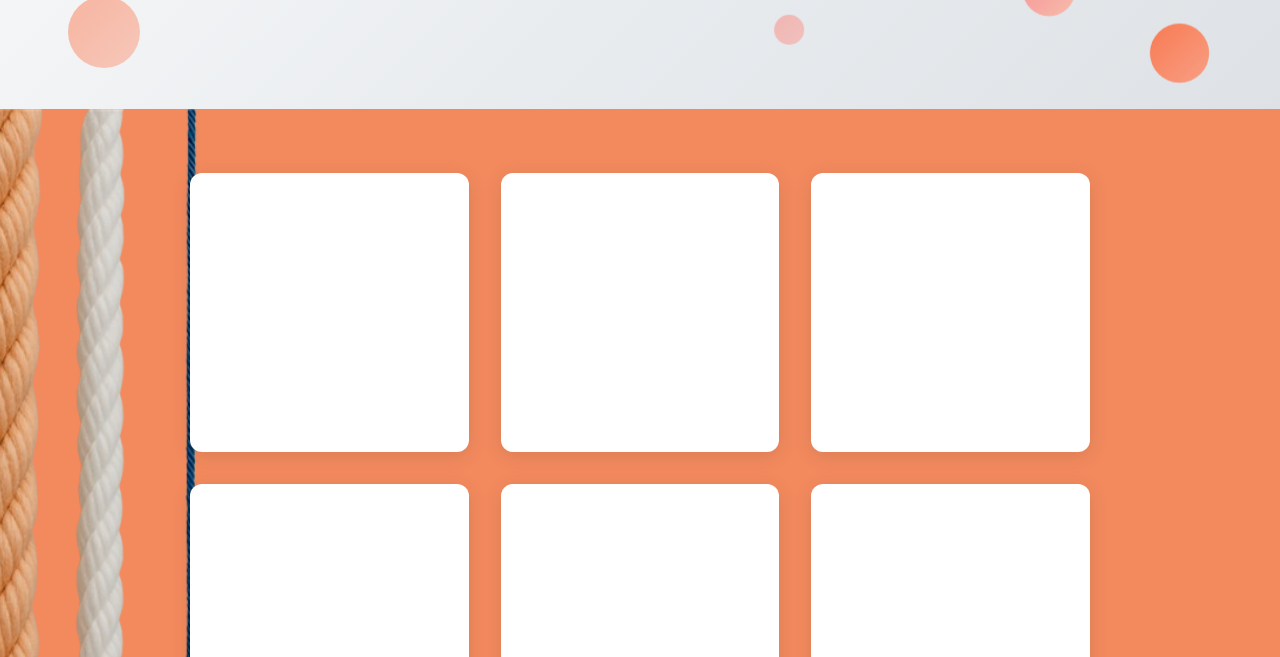
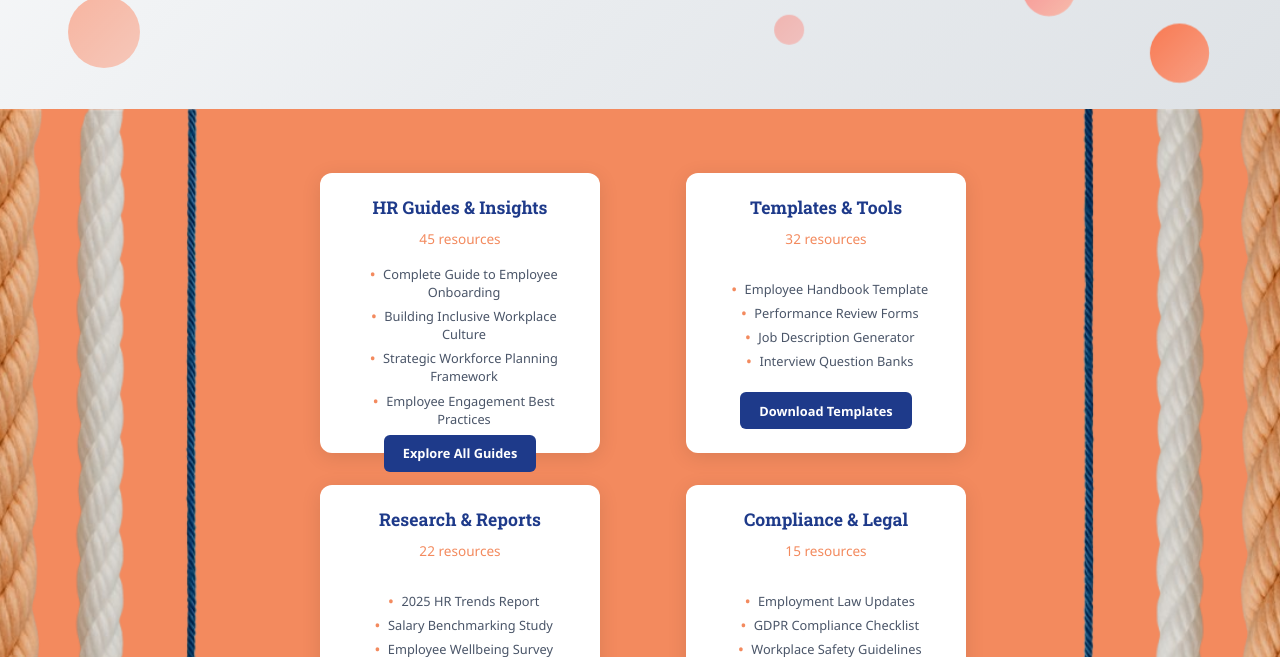
Before and after one commit to Salihababar123/hr-website-, a plain HTML site: page resources.html in a window 1280 px wide. Shown: the part 295-952 px from the top of the page. Drawn offline with Linux system fonts and the light colour scheme.

Commit message:
commit message

```diff
--- a/resources.html
+++ b/resources.html
@@ -65,43 +65,96 @@
         <img src="images/Thread.png" alt="Thread pattern" style="width: 100%; height: 100%; object-fit: cover;">
     </div>
 
-        <div class="container">
+    <div class="rope-container">
+        <img src="images/Thread right.png" alt="Rope pattern" style="width: 100%; height: 100%; object-fit: cover;">
+    </div>
+
+    <div class="tiles-container">
         <div class="tiles-grid">
+            <!-- HR Guides & Insights Tile -->
             <div class="tile">
                 <div class="tile-content">
-                        <!-- Empty tile - ready for content -->
+                    <div class="tile-header">
+                        <h3 class="tile-title">HR Guides & Insights</h3>
+                        <p class="tile-subtitle">45 resources</p>
+                    </div>
+                    <div class="tile-body">
+                        <ul class="tile-list">
+                            <li>Complete Guide to Employee Onboarding</li>
+                            <li>Building Inclusive Workplace Culture</li>
+                            <li>Strategic Workforce Planning Framework</li>
+                            <li>Employee Engagement Best Practices</li>
+                        </ul>
+                    </div>
+                    <div class="tile-footer">
+                        <button class="tile-button">Explore All Guides</button>
                     </div>
                 </div>
+            </div>
+
+            <!-- Templates & Tools Tile -->
             <div class="tile">
                 <div class="tile-content">
-                        <!-- Empty tile - ready for content -->
+                    <div class="tile-header">
+                        <h3 class="tile-title">Templates & Tools</h3>
+                        <p class="tile-subtitle">32 resources</p>
+                    </div>
+                    <div class="tile-body">
+                        <ul class="tile-list">
+                            <li>Employee Handbook Template</li>
+                            <li>Performance Review Forms</li>
+                            <li>Job Description Generator</li>
+                            <li>Interview Question Banks</li>
+                        </ul>
+                    </div>
+                    <div class="tile-footer">
+                        <button class="tile-button">Download Templates</button>
                     </div>
                 </div>
+            </div>
+
+            <!-- Research & Reports Tile -->
             <div class="tile">
                 <div class="tile-content">
-                        <!-- Empty tile - ready for content -->
+                    <div class="tile-header">
+                        <h3 class="tile-title">Research & Reports</h3>
+                        <p class="tile-subtitle">22 resources</p>
+                    </div>
+                    <div class="tile-body">
+                        <ul class="tile-list">
+                            <li>2025 HR Trends Report</li>
+                            <li>Salary Benchmarking Study</li>
+                            <li>Employee Wellbeing Survey</li>
+                            <li>Skills Gap Analysis</li>
+                        </ul>
+                    </div>
+                    <div class="tile-footer">
+                        <button class="tile-button">View Reports</button>
                     </div>
                 </div>
+            </div>
+
+            <!-- Compliance & Legal Tile -->
             <div class="tile">
                 <div class="tile-content">
-                        <!-- Empty tile - ready for content -->
+                    <div class="tile-header">
+                        <h3 class="tile-title">Compliance & Legal</h3>
+                        <p class="tile-subtitle">15 resources</p>
                     </div>
+                    <div class="tile-body">
+                        <ul class="tile-list">
+                            <li>Employment Law Updates</li>
+                            <li>GDPR Compliance Checklist</li>
+                            <li>Workplace Safety Guidelines</li>
+                            <li>Equal Opportunity Policies</li>
+                        </ul>
                     </div>
-                <div class="tile">
-                    <div class="tile-content">
-                        <!-- Empty tile - ready for content -->
-                    </div>
-                </div>
-                <div class="tile">
-                    <div class="tile-content">
-                        <!-- Empty tile - ready for content -->
+                    <div class="tile-footer">
+                        <button class="tile-button">Legal Resources</button>
                     </div>
                 </div>
             </div>
         </div>
-    </section>
-    <section class="page-content">
-        <div class="container">
     </div>
 </section>
 
--- a/styles.css
+++ b/styles.css
@@ -2007,11 +2007,13 @@ footer a:hover {
 .feature-card {
     flex: 1;
     text-align: center;
-            padding: 1.5rem;
-        }
-
-        .feature-icon {
-            margin-bottom: 1.5rem;
+    padding: 2rem 1.5rem;
+    display: flex;
+    flex-direction: column;
+    justify-content: center;
+    align-items: center;
+    min-height: 250px; /* Reduced height to minimize extra space */
+    max-height: 250px; /* Set max height to control card size */
 }
 
 .feature-title {
@@ -2019,12 +2021,14 @@ footer a:hover {
     font-size: 1.8rem;
     margin-bottom: 1rem;
     font-weight: bold;
+    margin-top: 0; /* Remove top margin */
 }
 
 .feature-description {
     color: #0e0d0d;
     font-size: 1rem;
     line-height: 1.5;
+    margin-bottom: 0; /* Remove bottom margin */
 }
 
 /* Responsive adjustments */
@@ -2963,7 +2967,7 @@ footer a:hover {
     overflow: hidden;
 }
 
-         /* Thread container - space for adding thread photo */
+/* Thread container - left side */
 .thread-container {
     position: absolute;
     left: 0;
@@ -2971,16 +2975,33 @@ footer a:hover {
     bottom: 0;
     width: 200px; /* Increased width to show multiple threads */
     z-index: 1;
-
+}
+
+/* Rope container - right side */
+.rope-container {
+    position: absolute;
+    right: 0;
+    top: 0;
+    bottom: 0;
+    width: 200px; /* Same width as thread container for symmetry */
+    z-index: 1;
+}
+
+.tiles-container {
+    display: flex;
+    justify-content: center;
+    align-items: center;
+    min-height: 100%;
+    margin: 0 180px 0 240px; /* Much less margin on right (180px) than left (240px) to balance the visual space */
 }
 
 .tiles-grid {
     display: grid;
-            grid-template-columns: repeat(3, 1fr);
+    grid-template-columns: repeat(2, 1fr);
     grid-template-rows: repeat(2, 1fr);
     gap: 2rem;
-            max-width: 900px;
-            margin: 0 auto;
+    width: 100%;
+    max-width: 700px;
     position: relative;
     z-index: 2;
 }
@@ -2992,9 +3013,13 @@ footer a:hover {
     box-shadow: 0 4px 20px rgba(0,0,0,0.1);
     transition: transform 0.3s ease, box-shadow 0.3s ease;
     display: flex;
+    flex-direction: column;
     align-items: center;
-            justify-content: center;
-            min-height: 200px;
+    justify-content: space-between;
+    min-height: 280px;
+    height: 280px;
+    padding: 1.5rem;
+    cursor: pointer;
 }
 
 .tile:hover {
@@ -3004,39 +3029,144 @@ footer a:hover {
 
 .tile-content {
     text-align: center;
-            padding: 1rem;
-            color: #0e0d0d;
-            font-size: 0.9rem;
+    width: 100%;
+    display: flex;
+    flex-direction: column;
+    height: 100%;
+    justify-content: space-between;
+}
+
+.tile-header {
+    flex-shrink: 0;
+}
+
+.tile-body {
+    flex-grow: 1;
+    display: flex;
+    align-items: center;
+    justify-content: center;
+}
+
+.tile-footer {
+    flex-shrink: 0;
+}
+
+.tile-title {
+    font-size: 1.1rem;
+    font-weight: 700;
+    color: #1e3a8a; /* Navy blue */
+    margin-bottom: 0.5rem;
+    line-height: 1.3;
+}
+
+.tile-subtitle {
+    font-size: 0.85rem;
+    color: #F38A5E; /* Coral orange */
+    font-weight: 500;
+    margin-bottom: 1rem;
+}
+
+.tile-list {
+    list-style: none;
+    font-size: 0.8rem;
+    color: #4a5568;
+    line-height: 1.4;
+}
+
+.tile-list li {
+    margin-bottom: 0.4rem;
+    padding-left: 0.5rem;
+}
+
+.tile-list li:before {
+    content: "•";
+    color: #F38A5E;
+    font-weight: bold;
+    margin-right: 0.5rem;
+}
+
+.tile-button {
+    background: #1e3a8a; /* Navy blue */
+    color: white;
+    border: none;
+    padding: 0.6rem 1.2rem;
+    border-radius: 6px;
+    font-size: 0.8rem;
+    font-weight: 600;
+    cursor: pointer;
+    transition: background-color 0.3s ease;
+}
+
+.tile-button:hover {
+    background: #1e40af;
 }
 
 /* Responsive adjustments */
 @media (max-width: 768px) {
     .tiles-grid {
-                grid-template-columns: 1fr 1fr;
-                grid-template-rows: repeat(3, 1fr);
+        grid-template-columns: 1fr;
+        grid-template-rows: repeat(4, 1fr);
         gap: 1rem;
-            }
-
-            .container {
-                padding-left: 10px;
+        max-width: 400px;
+    }
+
+    .tiles-container {
+        padding-left: 100px; /* Account for smaller thread container + margin */
+        padding-right: 100px; /* Account for smaller rope container + margin */
     }
 
     .thread-container {
         width: 80px;
+    }
+
+    .rope-container {
+        width: 80px;
+    }
+
+    .tile {
+        padding: 1rem;
+        min-height: 180px;
+    }
+
+    .tile-title {
+        font-size: 1rem;
+    }
+
+    .tile-list {
+        font-size: 0.75rem;
     }
 }
 
 @media (max-width: 480px) {
     .tiles-grid {
         grid-template-columns: 1fr;
-                grid-template-rows: repeat(6, 1fr);
-            }
-
-            .container {
-                padding-left: 60px;
+        grid-template-rows: repeat(4, 1fr);
+        max-width: 350px;
+    }
+
+    .tiles-container {
+        padding-left: 70px; /* Account for smaller containers */
+        padding-right: 70px; /* Account for smaller containers */
     }
 
     .thread-container {
         width: 50px;
     }
-        }
+
+    .rope-container {
+        width: 50px;
+    }
+
+    .tile {
+        padding: 1rem;
+        min-height: 160px;
+    }
+
+    .tile-title {
+        font-size: 0.95rem;
+    }
+}
+
+.page-content {
+    padding: 2rem 0;
+}
```
Also changed, not shown: platform.html (+0 -6 lines), solution.html (+1 -10 lines), images/Thread right.png (added). Lines whose indentation alone changed are shown as unchanged.
